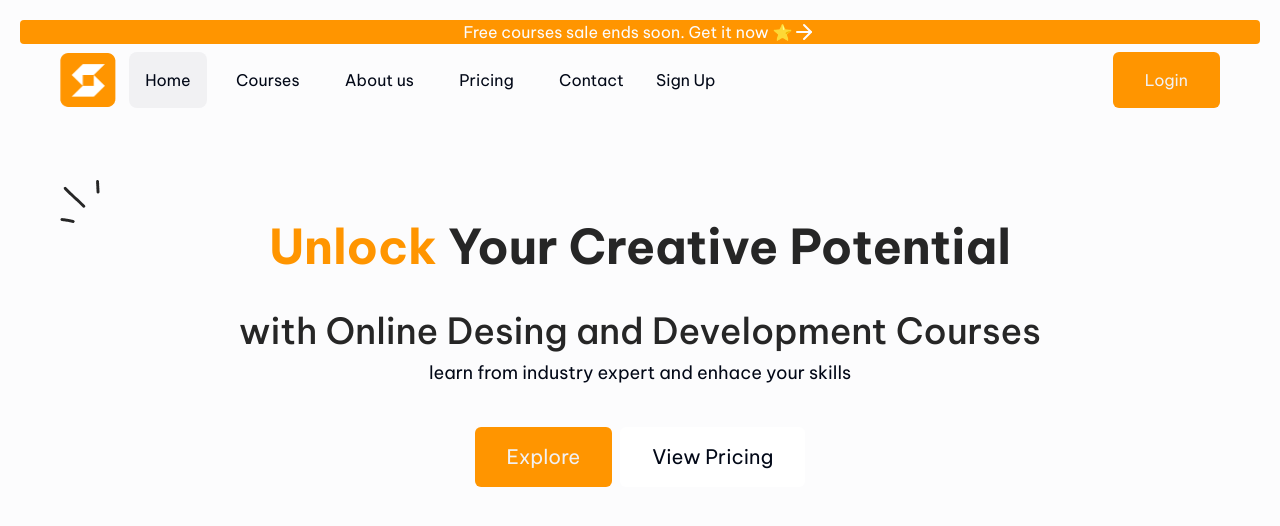
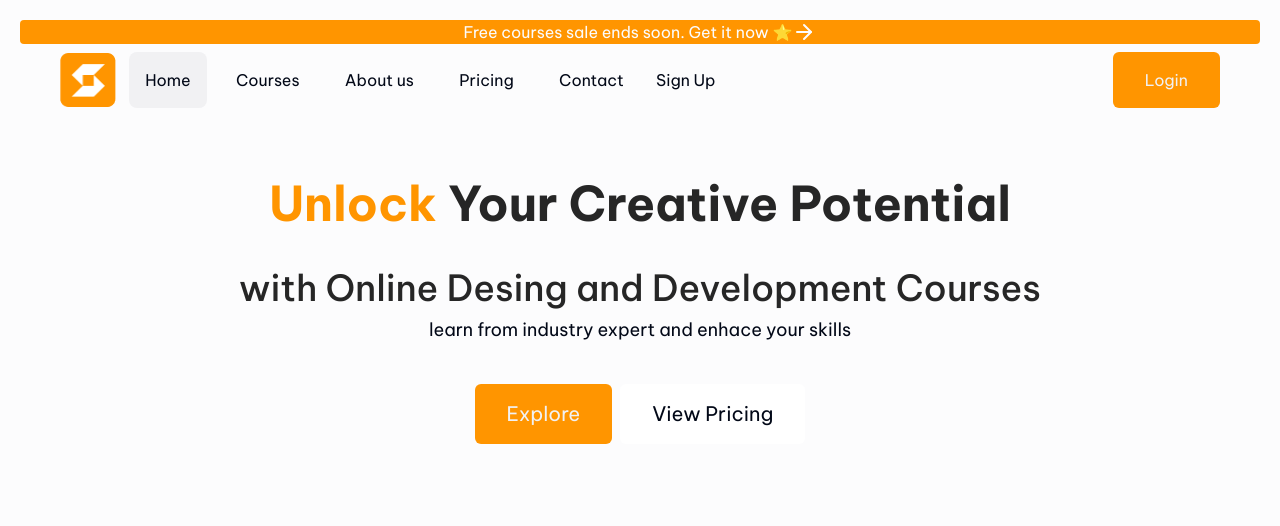
Before and after one commit to ManuelAlejandro93/innovarte, a React (Vite) app: page / in a window 1280 px wide. Shown: the top 526 px of the page. Built offline with nearby package versions, Linux system fonts and the light colour scheme; what tailwindcss-animated would draw is missing.

Commit message:
antes de hacer el nuevo hero section.

```diff
--- a/src/Components/Hero/Hero.tsx
+++ b/src/Components/Hero/Hero.tsx
@@ -1,13 +1,9 @@
+//cambios antes de introducir en nuevo hero section
 export const Hero = () => {
   return (
     <div className='grid pt-16 space-y-10'>
       <div className='row1 text-center'>
         <h2 className='text-5xl font-bold text-app-grey-15'>
-          <img
-            className='relative'
-            src='/Icons/abstract-lines.png'
-            alt='abstract-lines'
-          />
           <span className='text-app-orange-50'>Unlock</span> Your Creative
           Potential
         </h2>
```
